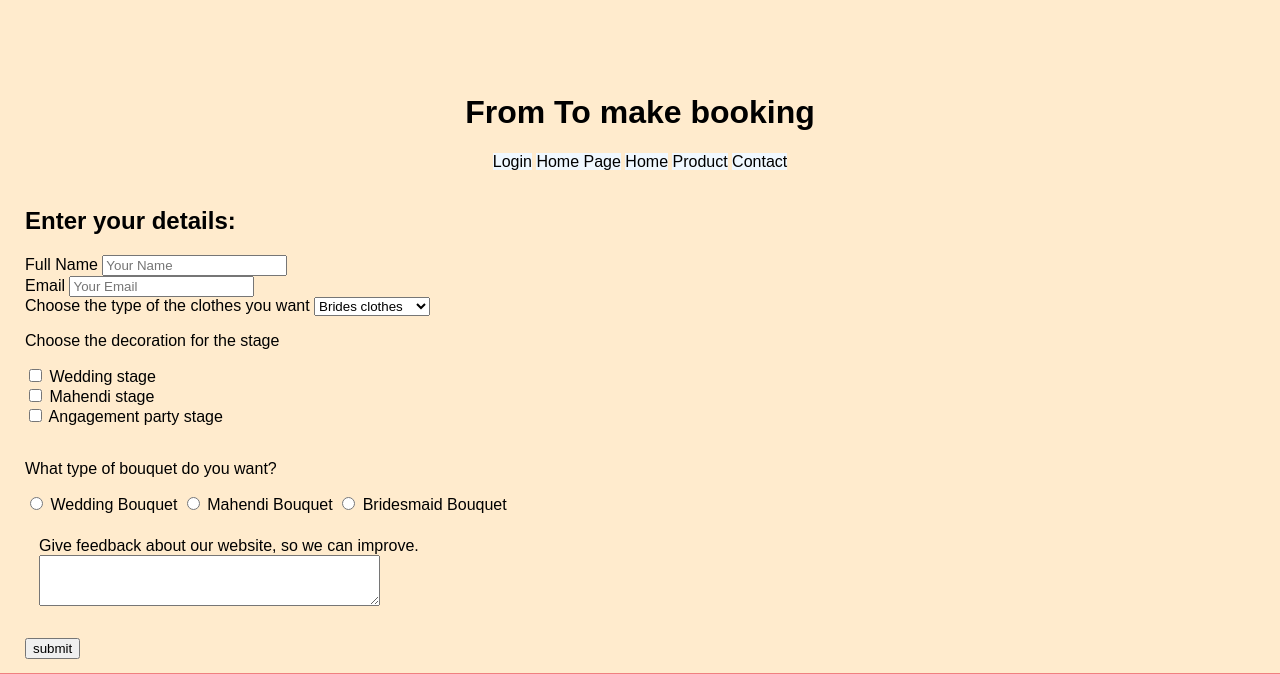
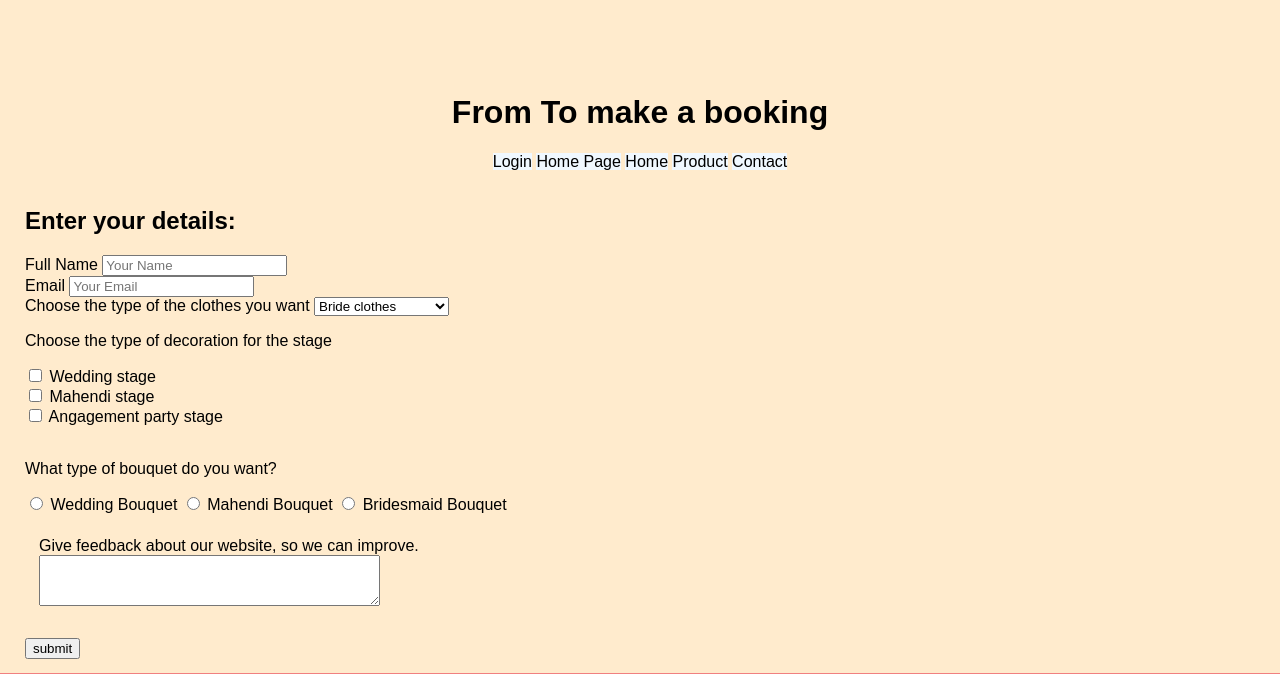
Before and after one commit to Sultana-akther20/first-project, a plain HTML site: page form.html in a window 1280 px wide. Shown: the top 674 px of the page. Drawn offline with Linux system fonts and the light colour scheme.

Commit message:
Save the correction of the html pages and and save the comments

```diff
--- a/form.html
+++ b/form.html
@@ -17,7 +17,7 @@
 <body id="form-body">
    <!--main header for the page-->
    <header class="middle">
-      <h1>From To make booking</h1>
+      <h1>From To make a booking</h1>
 
       <!--nav bar for anchor links-->
       <nav id="external">
@@ -43,13 +43,13 @@
       <!--used select,from drop down menu to select -->
       <label for="item">Choose the type of the clothes you want</label>
       <select id="item" name="for who">
-         <option value="brides-clothes">Brides clothes</option>
-         <option value="grooms-clothes">Grooms clothes</option>
-         <option value="bridesmaid">Bridesmaid</option>
+         <option value="brides-clothes">Bride clothes</option>
+         <option value="grooms-clothes">Groom clothes</option>
+         <option value="bridesmaid">Bridesmaid clothes</option>
       </select>
       <br>
       <!--used checkboxes for to choose the stages-->
-      <p>Choose the decoration for the stage</p>
+      <p>Choose the type of decoration for the stage</p>
       <div>
          <input type="checkbox" id="stage" name="stage">
          <label for="stage">Wedding stage</label>
```
Also changed, not shown: booking.html (+1 -1 lines), congratulation.html (+2 -2 lines), index.html (+1 -1 lines).
